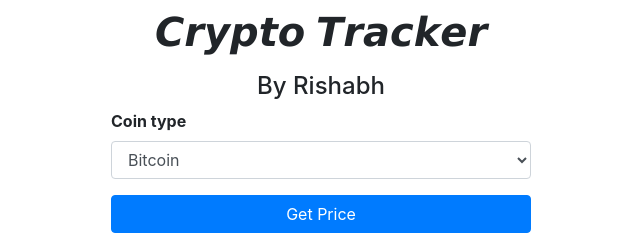
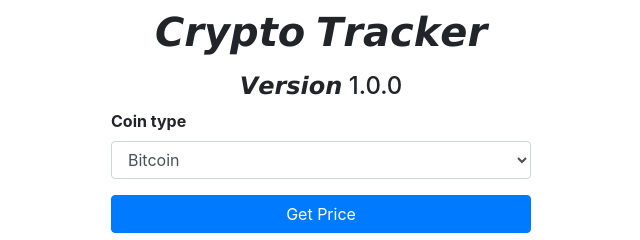
Before and after one commit to rk2958796/crypto_price_tracker, a plain HTML site: page index.html in a window 1280 px wide. Shown: the full height of the page, 319-959 px from the left. Drawn offline with nearby package versions, Linux system fonts and the light colour scheme.

Commit message:
Update index.html

```diff
--- a/index.html
+++ b/index.html
@@ -13,7 +13,7 @@
     <div class="container">
         <div class="row justify-content-center">
             <h1 class="col-7 text-center mt-2"> 𝘾𝙧𝙮𝙥𝙩𝙤 𝙏𝙧𝙖𝙘𝙠𝙚𝙧 </h1>
-            <h4 class="col-7 text-center mt-2"> By Rishabh </h4>
+            <h4 class="col-7 text-center mt-2"> 𝙑𝙚𝙧𝙨𝙞𝙤𝙣 1.0.0 </h4>
             <div class="col-md-6 row justify-content-center main fix" id="allContaint">
                 <div class="col-10">
                     <form action="" id="searchForm">
```
